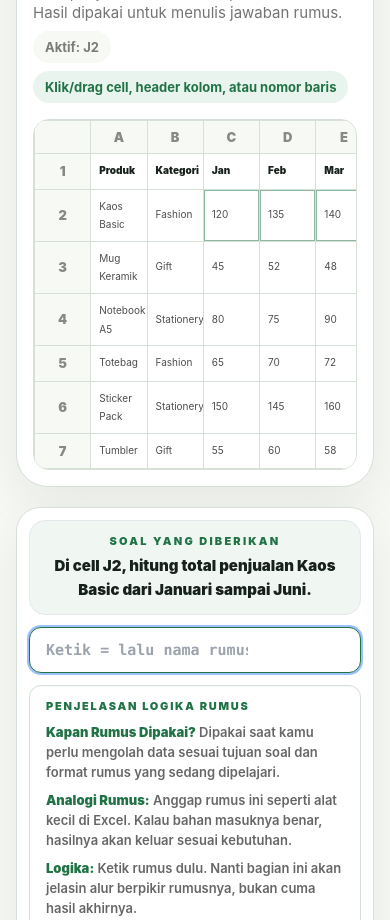
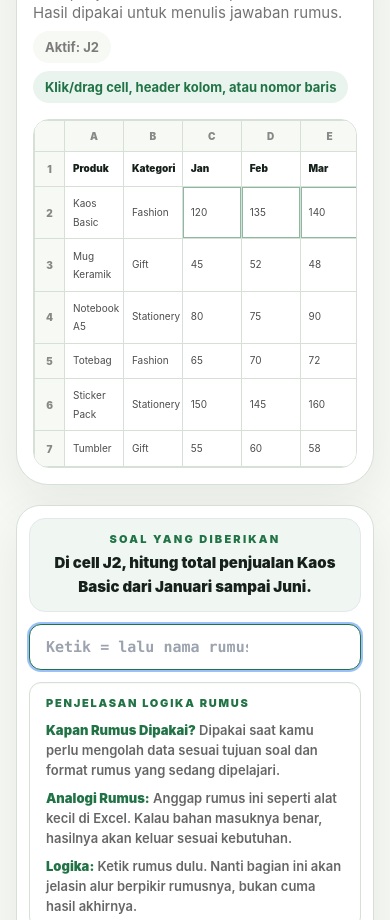
Before and after one commit to NexaPixelStudio/multipotentiality.id, a React (Vite) app: page / in a window 390 px wide. Shown: the part 2780-3700 px from the top of the page. Built offline with nearby package versions, Linux system fonts and the light colour scheme.

Commit message:
Reduce spreadsheet header size

```diff
--- a/src/index.css
+++ b/src/index.css
@@ -92,6 +92,20 @@ main aside {
   vertical-align: middle;
 }
 
+.formula-scroll thead th,
+.formula-scroll tbody th {
+  font-size: 10px !important;
+  line-height: 1rem;
+}
+
+.formula-scroll tr > th:first-child {
+  width: 34px !important;
+  min-width: 34px !important;
+  max-width: 34px !important;
+  padding-left: 0.25rem !important;
+  padding-right: 0.25rem !important;
+}
+
 .formula-scroll .truncate {
   overflow: visible;
   text-overflow: clip;
@@ -147,4 +161,10 @@ main aside {
   .sheet-cell {
     min-width: 50px;
   }
+
+  .formula-scroll tr > th:first-child {
+    width: 30px !important;
+    min-width: 30px !important;
+    max-width: 30px !important;
+  }
 }
```
